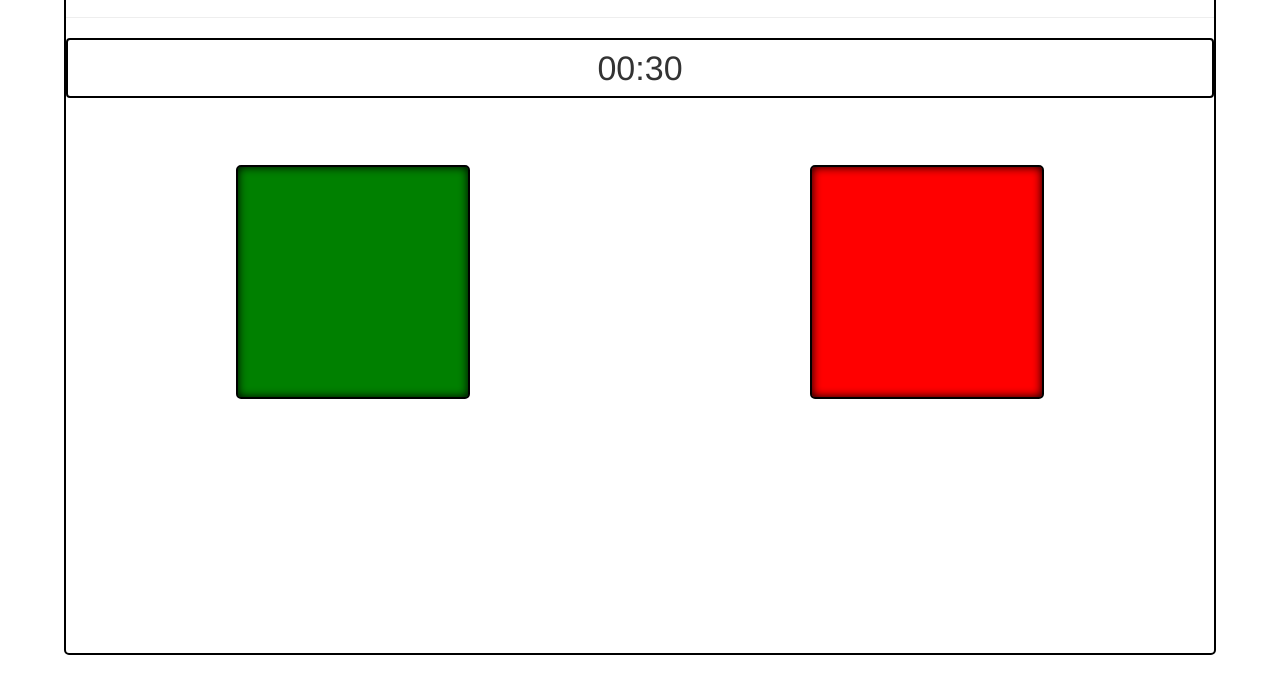
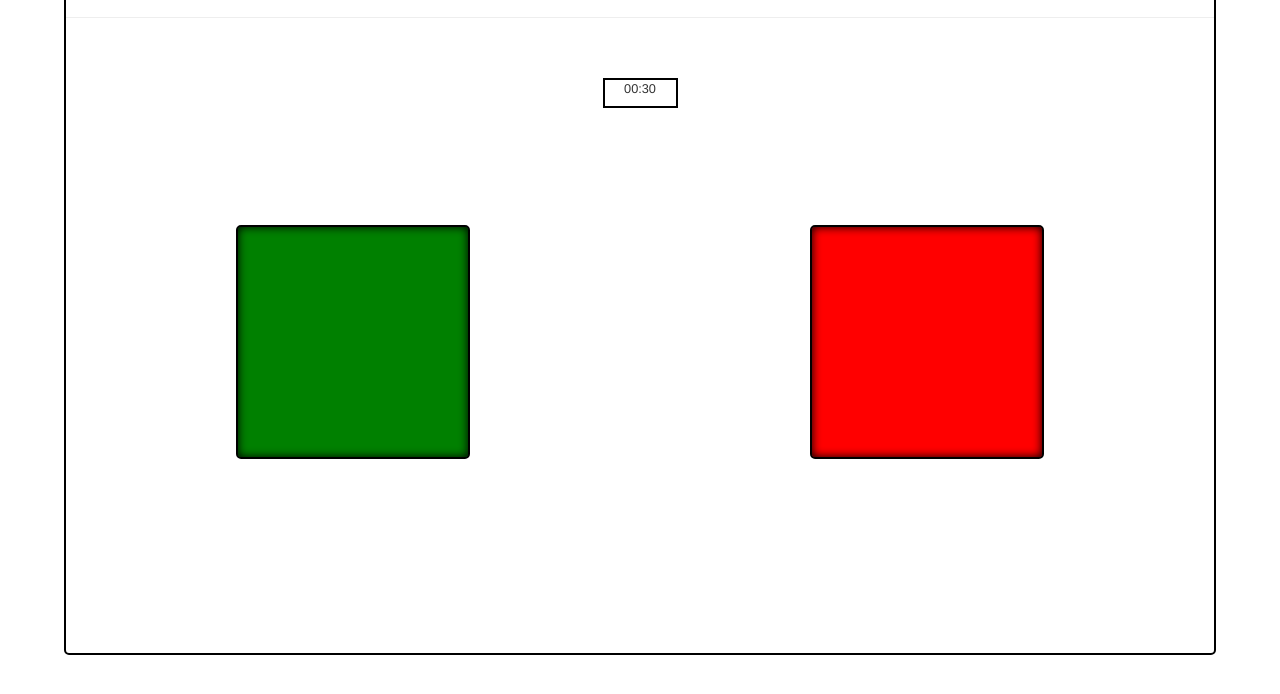
Before and after one commit to NCarteazy/Buttons, a plain HTML site: page htmlcss/index.html in a window 1280 px wide. Shown: the part 90-784 px from the top of the page. Drawn offline with nearby package versions, Linux system fonts and the light colour scheme.

Commit message:
Fixes to css

```diff
--- a/htmlcss/style.css
+++ b/htmlcss/style.css
@@ -32,11 +32,16 @@ p {
 }
 
 #timer{
-  font-size: 30pt;
-  border-radius: 4px;
+  float: center;
+  width: 75px;
+  height: 30px;
+  margin: 30px;
+  font-size: 15px;
   border: solid 2px #000000;
-  padding: 4px 4px;
   outline: none;
+  margin: auto;
+  margin-top: 60px;
+
 }
 
 #center{
@@ -68,6 +73,7 @@ p {
     border:solid 2px #000000;
     display: inline-block;
     transition:0.2s;
+    margin-top: 20px;
 }
 
 #counter2{
@@ -81,6 +87,7 @@ p {
     border:solid 2px #000000;
     display: inline-block;
     transition:0.2s;
+    margin-top: 20px;
 }
 
 #counter1:active{
```
